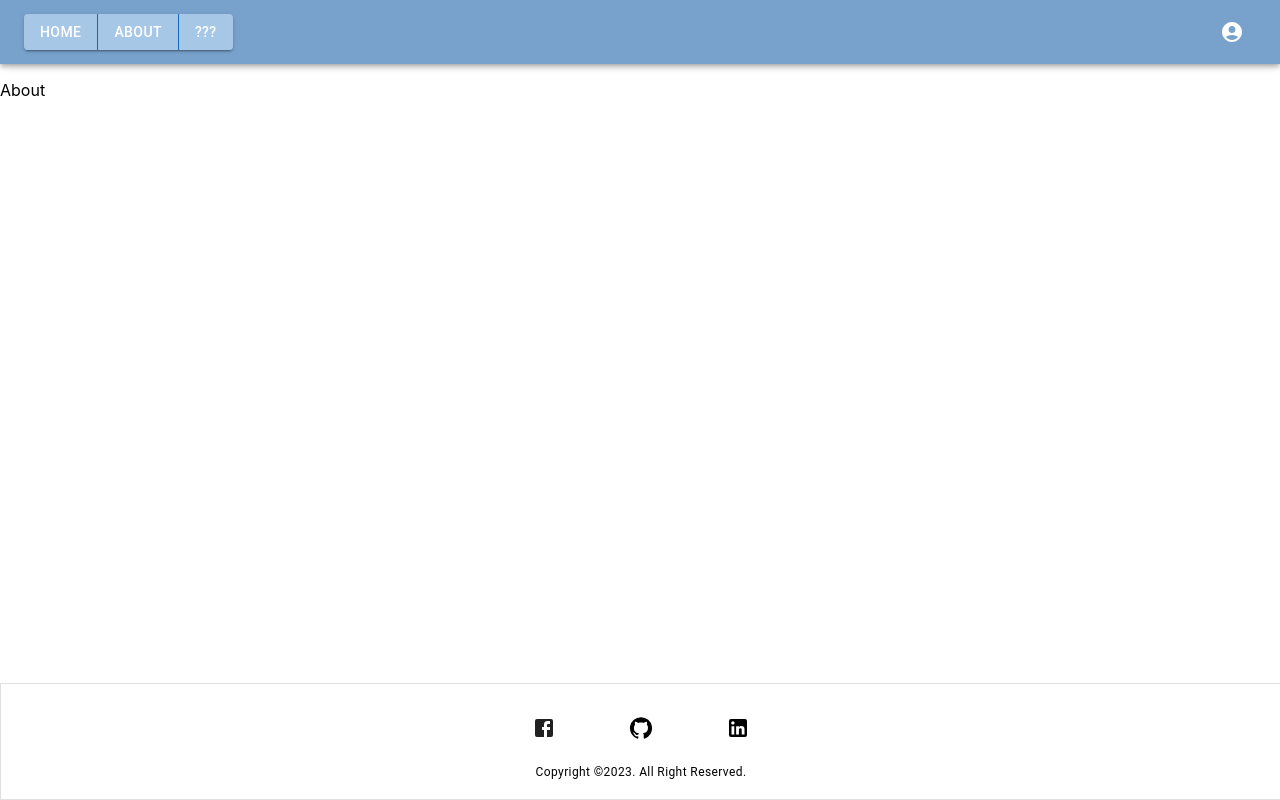
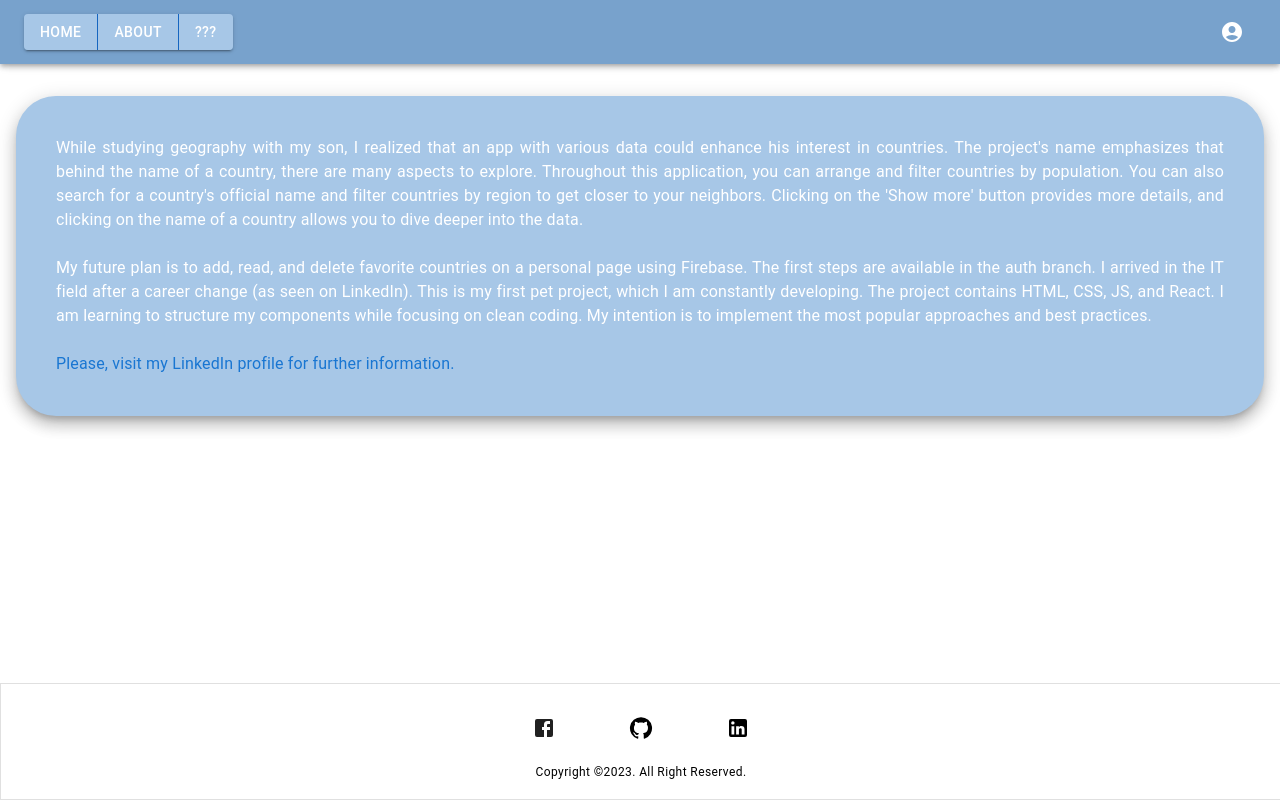
Before and after one commit to gyulaidavid/country, a React (Create React App) app: page /about in a window 1280 px wide. Built offline with nearby package versions, Linux system fonts and the light colour scheme; no server answers.

Commit message:
About text added

```diff
--- a/src/pages/About.jsx
+++ b/src/pages/About.jsx
@@ -1,10 +1,43 @@
 import React from "react";
+import { Box, Button, Typography, Modal, Tooltip, Link } from "@mui/material";
+
 
 function About() {
   return (
     <>
+    <Box p={5} textAlign={'justify'} sx={{backgroundColor: '#A7C7E7', color: 'white', borderRadius: 10, margin: 2, boxShadow: 10}}>
+      <Box>
+        <Typography variant= 'body1' >
+          While studying geography with my son, I realized that an app with
+          various data could enhance his interest in countries. The project's
+          name emphasizes that behind the name of a country, there are many
+          aspects to explore. Throughout this application, you can arrange and
+          filter countries by population. You can also search for a country's
+          official name and filter countries by region to get closer to your
+          neighbors. Clicking on the 'Show more' button provides more details,
+          and clicking on the name of a country allows you to dive deeper into
+          the data.
+        </Typography>
+      </Box>
+      <Box>
+        <Typography variant= 'body1' marginTop={3}>
+          My future plan is to add, read, and delete favorite countries on a
+          personal page using Firebase. The first steps are available in the
+          auth branch. I arrived in the IT field after a career change (as seen
+          on LinkedIn). This is my first pet project, which I am constantly
+          developing. The project contains HTML, CSS, JS, and React. I am
+          learning to structure my components while focusing on clean coding. My
+          intention is to implement the most popular approaches and best
+          practices.
+        </Typography>
+      </Box>
+      <Box>
+        <Typography variant= 'body1' marginTop={3}>
+          <Link href="https://www.linkedin.com/in/gyulaidavid/" underline="hover" target="_blank">{'Please, visit my LinkedIn profile for further information.'}</Link>
+        </Typography>
+      </Box>
 
-      <div>About</div>
+      </Box>
     </>
   );
 }
```
